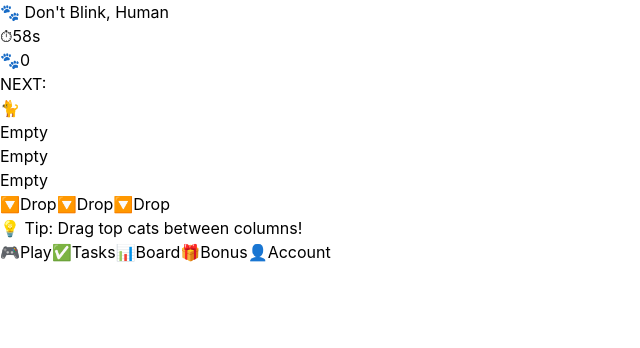
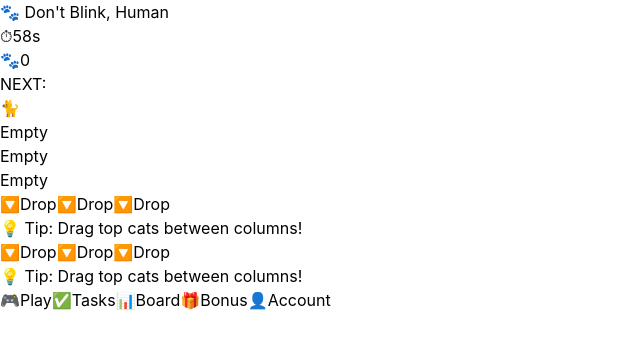
Before and after one commit to herothegolden/meowchigame, a React (Vite) app: page / in a window 1280 px wide. Both pictures are taken after a click on the button "▶️ LET'S GOOO!". Shown: the top 348 px of the page, without its empty margins (0-640 px from the left). Built offline with nearby package versions, Linux system fonts and the light colour scheme.

Commit message:
Update App.jsx

```diff
--- a/src/App.jsx
+++ b/src/App.jsx
@@ -754,6 +754,53 @@ function MeowChiGame() {
         </p>
       </div>
 
+      <div className="p-3 bg-white border-t">
+        <div className="flex gap-2 mb-2">
+          <button
+            onClick={() => dropNewCat('left')}
+            disabled={!gameState.isActive || dragState.isDragging || gameState.columns.left.length >= 6}
+            className={`flex-1 py-3 rounded-lg font-bold transition-all flex items-center justify-center gap-1 text-sm ${
+              gameState.isActive && !dragState.isDragging && gameState.columns.left.length < 6
+                ? 'bg-green-500 hover:bg-green-600 text-white shadow-md'
+                : 'bg-gray-300 text-gray-500 cursor-not-allowed'
+            }`}
+          >
+            <span className="text-red-500">🔽</span>
+            <span>{gameState.columns.left.length >= 6 ? 'FULL' : 'Drop'}</span>
+          </button>
+
+          <button
+            onClick={() => dropNewCat('center')}
+            disabled={!gameState.isActive || dragState.isDragging || gameState.columns.center.length >= 6}
+            className={`flex-1 py-3 rounded-lg font-bold transition-all flex items-center justify-center gap-1 text-sm ${
+              gameState.isActive && !dragState.isDragging && gameState.columns.center.length < 6
+                ? 'bg-green-500 hover:bg-green-600 text-white shadow-md'
+                : 'bg-gray-300 text-gray-500 cursor-not-allowed'
+            }`}
+          >
+            <span className="text-red-500">🔽</span>
+            <span>{gameState.columns.center.length >= 6 ? 'FULL' : 'Drop'}</span>
+          </button>
+
+          <button
+            onClick={() => dropNewCat('right')}
+            disabled={!gameState.isActive || dragState.isDragging || gameState.columns.right.length >= 6}
+            className={`flex-1 py-3 rounded-lg font-bold transition-all flex items-center justify-center gap-1 text-sm ${
+              gameState.isActive && !dragState.isDragging && gameState.columns.right.length < 6
+                ? 'bg-green-500 hover:bg-green-600 text-white shadow-md'
+                : 'bg-gray-300 text-gray-500 cursor-not-allowed'
+            }`}
+          >
+            <span className="text-red-500">🔽</span>
+            <span>{gameState.columns.right.length >= 6 ? 'FULL' : 'Drop'}</span>
+          </button>
+        </div>
+
+        <p className="text-center text-gray-500 text-xs">
+          💡 Tip: Drag top cats between columns!
+        </p>
+      </div>
+
       <BottomNavBar />
     </div>
   );
```
